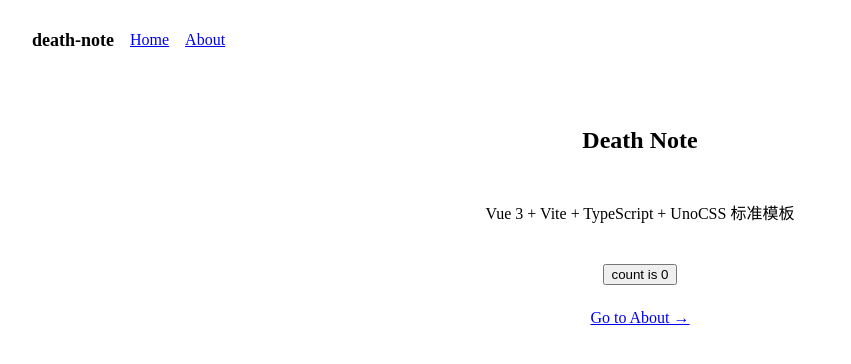
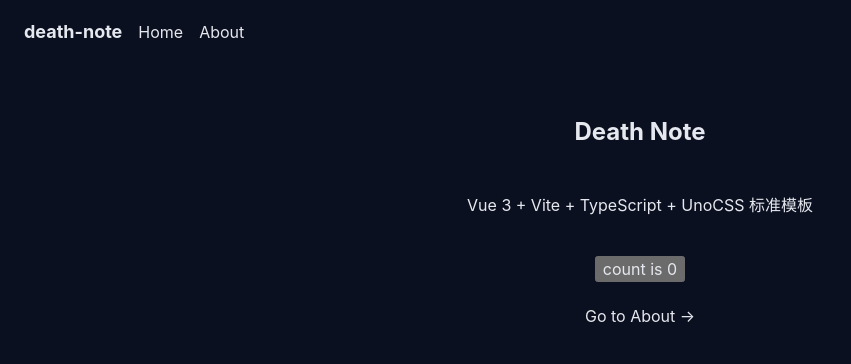
Before and after one commit to lmy071/death-note, a Vue app: page / in a window 1280 px wide. Shown: the top 364 px of the page, without its empty margins (0-851 px from the left). Built offline with nearby package versions, Linux system fonts and the light colour scheme.

Commit message:
style: add UnoCSS base stylesheet

```diff
--- a/src/main.ts
+++ b/src/main.ts
@@ -3,7 +3,6 @@ import App from './App.vue'
 import router from './router'
 
 import 'virtual:uno.css'
+import './styles/uno.css'
 
-createApp(App)
-  .use(router)
-  .mount('#app')
+createApp(App).use(router).mount('#app')
--- /dev/null
+++ b/src/styles/uno.css
@@ -0,0 +1,77 @@
+:root {
+  color-scheme: dark;
+  font-family:
+    Avenir,
+    Inter,
+    ui-sans-serif,
+    system-ui,
+    -apple-system,
+    BlinkMacSystemFont,
+    'Segoe UI',
+    sans-serif;
+  font-synthesis: none;
+  text-rendering: optimizeLegibility;
+  -webkit-font-smoothing: antialiased;
+  -moz-osx-font-smoothing: grayscale;
+}
+
+*,
+*::before,
+*::after {
+  box-sizing: border-box;
+}
+
+html,
+body,
+#app {
+  min-width: 320px;
+  min-height: 100%;
+  margin: 0;
+}
+
+html,
+body {
+  width: 100%;
+  height: 100%;
+}
+
+body {
+  overflow: hidden;
+  color: #e6e8ef;
+  background: #0b1020;
+}
+
+button,
+input,
+textarea,
+select {
+  color: inherit;
+  font: inherit;
+}
+
+button,
+a {
+  -webkit-tap-highlight-color: transparent;
+}
+
+a {
+  color: inherit;
+  text-decoration: none;
+}
+
+img,
+svg,
+video,
+canvas {
+  display: block;
+  max-width: 100%;
+}
+
+[hidden] {
+  display: none !important;
+}
+
+::selection {
+  color: #fff;
+  background: rgb(130 177 255 / 35%);
+}
--- a/vite.config.ts
+++ b/vite.config.ts
@@ -11,10 +11,7 @@ export default defineConfig({
     sites(),
     vue(),
     UnoCSS({
-      presets: [
-        presetUno(),
-        presetAttributify(),
-      ],
+      presets: [presetUno(), presetAttributify()],
       shortcuts: {
         // 布局
         'page-full': 'h-screen w-screen flex flex-col items-center overflow-hidden',
@@ -38,41 +35,36 @@ export default defineConfig({
         'bg-code': 'bg-[rgba(0,0,0,0.35)]',
         'bg-placeholder': 'bg-[rgba(0,0,0,0.18)]',
         // 按钮
-        'btn': 'h-34px px-3 rounded-10px border-1 border-solid border-[rgba(255,255,255,0.14)] bg-[rgba(255,255,255,0.06)] text-body cursor-pointer outline-none',
+        btn: 'h-34px px-3 rounded-10px border-1 border-solid border-[rgba(255,255,255,0.14)] bg-[rgba(255,255,255,0.06)] text-body cursor-pointer outline-none',
         'btn-hover': 'hover:bg-[rgba(255,255,255,0.09)]',
         'btn-disabled': 'disabled:opacity-45 disabled:cursor-not-allowed',
         // 过渡
         'transition-card': 'transition-all duration-180 ease-out',
         // 搜索框
-        'input-search': 'w-full h-36px px-3 rounded-10px border-input bg-input text-body outline-none placeholder:text-[rgba(230,232,239,0.55)] focus:border-[rgba(130,177,255,0.55)] focus:ring-3 focus:ring-[rgba(130,177,255,0.14)]',
+        'input-search':
+          'w-full h-36px px-3 rounded-10px border-input bg-input text-body outline-none placeholder:text-[rgba(230,232,239,0.55)] focus:border-[rgba(130,177,255,0.55)] focus:ring-3 focus:ring-[rgba(130,177,255,0.14)]',
         // 徽章
-        'badge': 'flex-shrink-0 text-11px font-650 tracking-[0.2px] px-2 py-[3px] rounded-999px border-1 border-solid border-[rgba(130,177,255,0.35)] text-[rgba(200,218,255,0.95)] bg-[rgba(130,177,255,0.12)]',
+        badge:
+          'flex-shrink-0 text-11px font-650 tracking-[0.2px] px-2 py-[3px] rounded-999px border-1 border-solid border-[rgba(130,177,255,0.35)] text-[rgba(200,218,255,0.95)] bg-[rgba(130,177,255,0.12)]',
         // 列表项
-        'list-item': 'w-full text-left p-[10px] rounded-12px border-1 border-transparent bg-transparent text-body cursor-pointer grid gap-6px hover:bg-[rgba(255,255,255,0.05)] hover:border-card',
+        'list-item':
+          'w-full text-left p-[10px] rounded-12px border-1 border-transparent bg-transparent text-body cursor-pointer grid gap-6px hover:bg-[rgba(255,255,255,0.05)] hover:border-card',
         'list-item-active': 'bg-card-active border-active',
       },
       theme: {
         fontFamily: {
-          mono: ['ui-monospace', 'SFMono-Regular', 'Menlo', 'Monaco', 'Consolas', 'Liberation Mono', 'Courier New', 'monospace'],
+          mono: [
+            'ui-monospace',
+            'SFMono-Regular',
+            'Menlo',
+            'Monaco',
+            'Consolas',
+            'Liberation Mono',
+            'Courier New',
+            'monospace',
+          ],
         },
       },
-      preflights: [
-        {
-          getCSS: () => `
-            * { margin: 0; padding: 0; box-sizing: border-box; }
-            #app, #layout {
-              font-family: Avenir, Helvetica, Arial, sans-serif;
-              -webkit-font-smoothing: antialiased;
-              -moz-osx-font-smoothing: grayscale;
-              text-align: center;
-              color: #2c3e50;
-              height: 100vh;
-              width: 100vw;
-              position: relative;
-            }
-          `,
-        },
-      ],
     }),
   ],
   resolve: {
```
